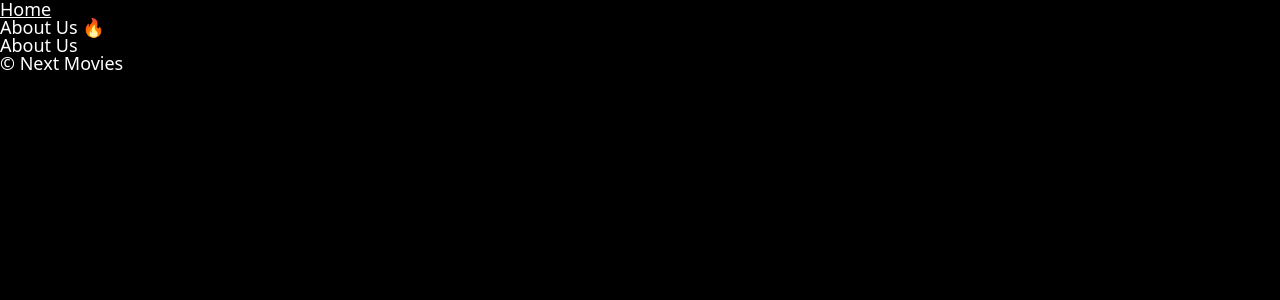
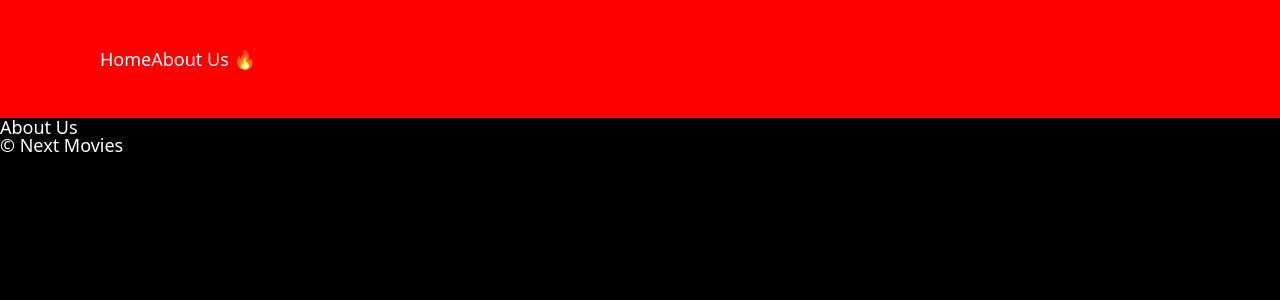
Before and after one commit to dev-t2/next-movies, a Next.js app: page /about-us in a window 1280 px wide. Shown: the top 300 px of the page. Built offline with nearby package versions, Linux system fonts and the light colour scheme.

Commit message:
CSS Module Update

```diff
--- a/src/app/layout.tsx
+++ b/src/app/layout.tsx
@@ -2,7 +2,7 @@
 
 import { Navigation } from '@/components/commons';
 
-import '../styles/global.css';
+import '@/styles/global.css';
 
 export const metadata: Metadata = {
   title: { template: 'Next Movies | %s', default: 'Next Movies' },
--- a/src/components/commons/Navigation.tsx
+++ b/src/components/commons/Navigation.tsx
@@ -3,12 +3,14 @@
 import { usePathname } from 'next/navigation';
 import Link from 'next/link';
 
+import styles from '@/styles/navigation.module.css';
+
 export default function Navigation() {
   const pathname = usePathname();
 
   return (
-    <nav>
-      <ul>
+    <nav className={styles.container}>
+      <ul className={styles.list}>
         <li>
           <Link href="/">Home</Link> {pathname === '/' ? '🔥' : ''}
         </li>
--- /dev/null
+++ b/src/styles/navigation.module.css
@@ -0,0 +1,8 @@
+.container {
+  padding: 50px 100px;
+  background-color: red;
+}
+
+.list {
+  display: flex;
+}
```
